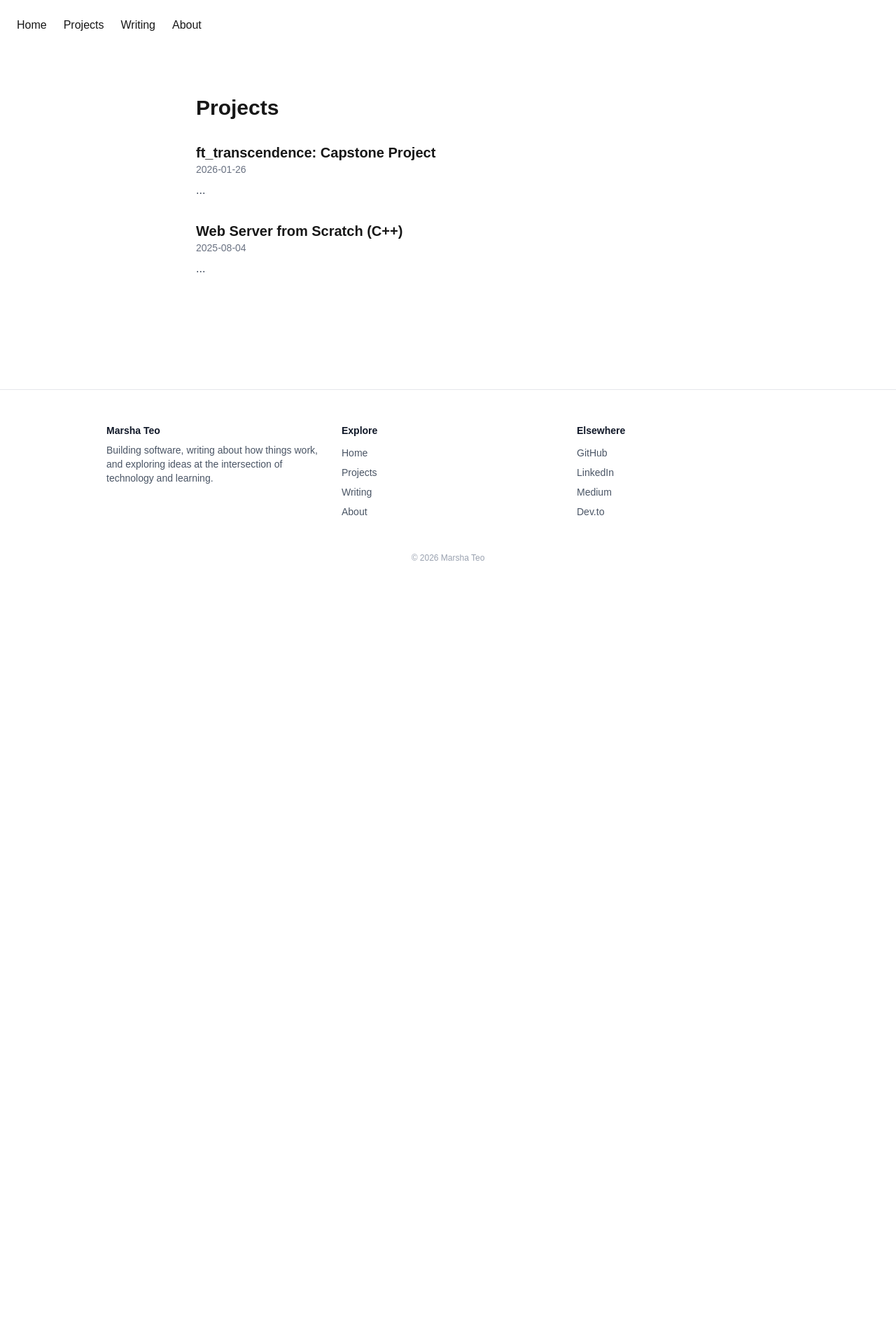
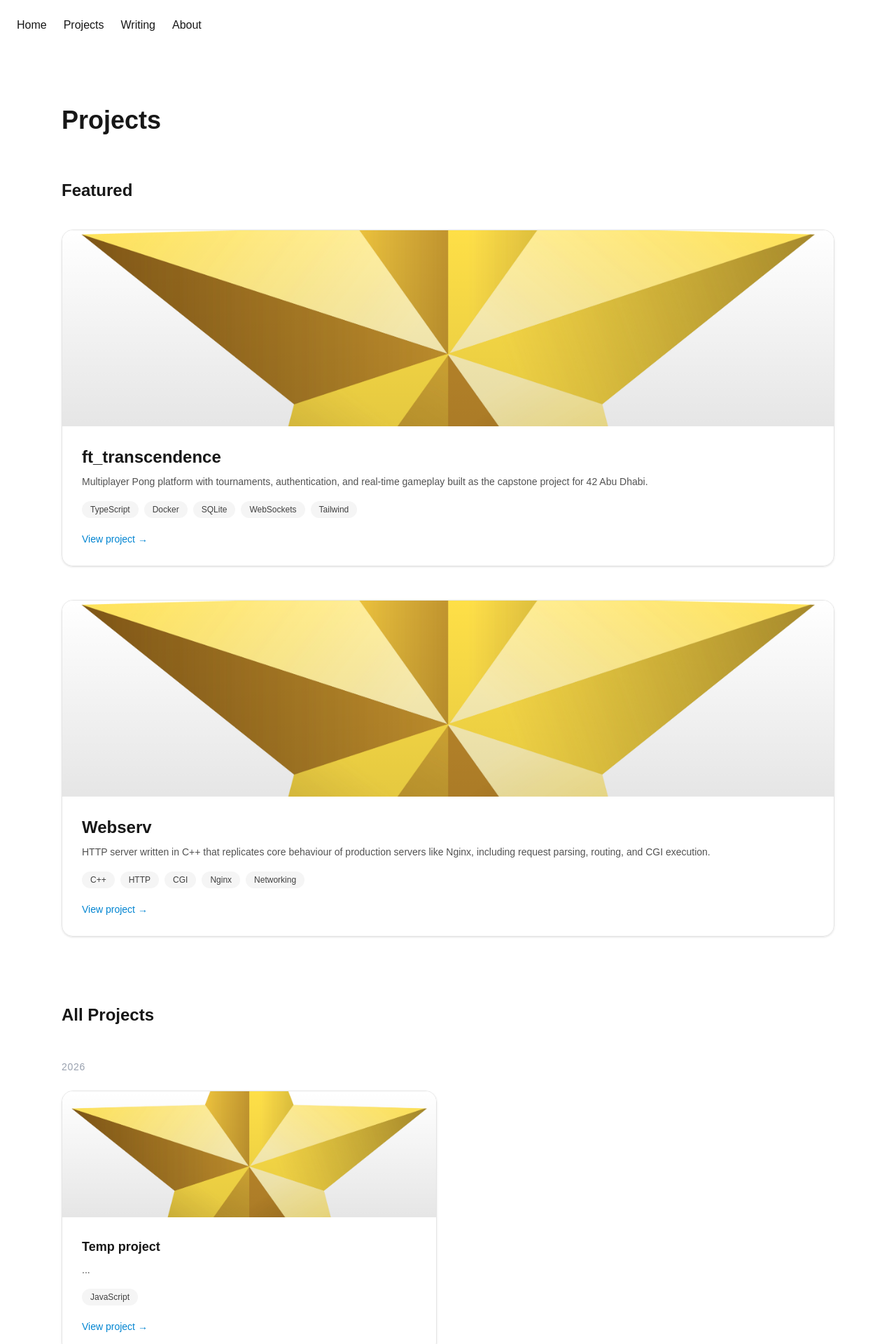
Before and after one commit to marsha-t/marsha-portfolio, a Next.js app: page /projects in a window 1280 px wide. Shown: the top 1920 px of the page at 70% size. Before the commit the page ends 829 px from the top, so only its background shows below. Built offline with nearby package versions, Linux system fonts and the light colour scheme.

Commit message:
reformat project overview page

```diff
--- a/app/projects/page.tsx
+++ b/app/projects/page.tsx
@@ -1,30 +1,93 @@
-import Link from "next/link"
-import { getAllContentMeta } from "@/lib/content"
+import { getAllContentMeta } from "@/lib/content";
+import ProjectCard from "@/components/ProjectCard";
 
 export default function ProjectsPage() {
-  const projects = getAllContentMeta("projects")
+  const projects = getAllContentMeta("projects");
+
+  // Split featured vs others
+  const featured = projects.filter((p) => p.featured);
+  const others = projects.filter((p) => !p.featured);
+
+  // Group non-featured projects by year
+  const projectsByYear = others.reduce((acc, project) => {
+    const year = project.year || "Other";
+
+    if (!acc[year]) {
+      acc[year] = [];
+    }
+
+    acc[year].push(project);
+
+    return acc;
+  }, {} as Record<string, typeof others>);
+
+  // Sort years descending
+  const sortedYears = Object.keys(projectsByYear).sort(
+    (a, b) => Number(b) - Number(a)
+  );
 
   return (
-    <main className="max-w-3xl mx-auto py-16 px-6">
-      <h1 className="text-3xl font-bold mb-8">Projects</h1>
+    <main className="max-w-6xl mx-auto py-20 px-6">
 
-      <div className="space-y-8">
-        {projects.map((project) => (
-          <article key={project.slug}>
-            <h2 className="text-xl font-semibold">
-              <Link href={`/projects/${project.slug}`}>
-                {project.title}
-              </Link>
-            </h2>
-            <p className="text-sm text-gray-500">
-              {project.date}
-            </p>
-            <p className="mt-2 text-gray-700">
-              {project.summary}
-            </p>
-          </article>
-        ))}
-      </div>
+      {/* Page title */}
+      <h1 className="text-4xl font-bold mb-16">
+        Projects
+      </h1>
+
+      {/* Featured */}
+      <section className="mb-24">
+        <h2 className="text-2xl font-semibold mb-10">
+          Featured
+        </h2>
+
+        <div className="grid gap-12">
+          {featured.map((project) => (
+            <ProjectCard
+              key={project.slug}
+              title={project.title}
+              description={project.summary}
+              image={project.image}
+              href={`/projects/${project.slug}`}
+              tech={project.tech}
+              variant="featured"
+            />
+          ))}
+        </div>
+      </section>
+
+      {/* Timeline */}
+      <section>
+        <h2 className="text-2xl font-semibold mb-12">
+          All Projects
+        </h2>
+
+        <div className="space-y-16">
+          {sortedYears.map((year) => (
+            <div key={year}>
+
+              {/* Year label */}
+              <h3 className="text-sm uppercase tracking-wider text-gray-400 mb-6">
+                {year}
+              </h3>
+
+              <div className="grid md:grid-cols-2 gap-8">
+                {projectsByYear[year].map((project) => (
+                  <ProjectCard
+                    key={project.slug}
+                    title={project.title}
+                    description={project.summary}
+                    image={project.image}
+                    href={`/projects/${project.slug}`}
+                    tech={project.tech}
+                  />
+                ))}
+              </div>
+
+            </div>
+          ))}
+        </div>
+      </section>
+
     </main>
-  )
+  );
 }
--- /dev/null
+++ b/content/projects/temp.md
@@ -0,0 +1,13 @@
+---
+title: "Temp project"
+summary: "..."
+date: "2026-03-11"
+year: 2026
+featured: false
+image: "/default.png"
+tech:
+  - JavaScript
+github: "..."
+
+---
+# Temp
--- a/content/projects/transcendence.md
+++ b/content/projects/transcendence.md
@@ -1,10 +1,19 @@
 ---
-title: "ft_transcendence: Capstone Project"
-summary: "..."
+title: "ft_transcendence"
+summary: "Multiplayer Pong platform with tournaments, authentication, and real-time gameplay built as the capstone project for 42 Abu Dhabi."
 date: "2026-01-26"
+year: 2026
 featured: true
+image: "/projects/transcendence.png"
+tech:
+  - TypeScript
+  - Docker
+  - SQLite
+  - WebSockets
+  - Tailwind
+github: "https://github.com/marsha-t/ft_transcendence"
+
 ---
-
 # ft_transcendence: Capstone Project
 
 Capstone Project for 42 Abu Dhabi
--- a/content/projects/webserv.md
+++ b/content/projects/webserv.md
@@ -1,11 +1,19 @@
 ---
-title: "Web Server from Scratch (C++)"
-summary: "..."
+title: "Webserv"
+summary: "HTTP server written in C++ that replicates core behaviour of production servers like Nginx, including request parsing, routing, and CGI execution."
 date: "2025-08-04"
+year: 2025
 featured: true
+image: "/projects/webserv.png"
+tech:
+  - C++
+  - HTTP
+  - CGI
+  - Nginx
+  - Networking
+github: "https://github.com/marsha-t/webserv"
+
 ---
 # Web Server from Scratch (C++)
 
 This project replicates core features of production servers like Nginx, giving hands-on experience in network programming, request parsing, and server design.
-
-[Github Link](https://github.com/marsha-t/webserv)
--- a/content/writing/runtime-mental-model.md
+++ b/content/writing/runtime-mental-model.md
@@ -2,7 +2,12 @@
 title: "The JavaScript Runtime: Fixing the Mental Model"
 summary: "..."
 date: "2026-03-03"
+year: 2026
 featured: true
+image: "/default.png"
+tech:
+  - JavaScript
+github: "..."
 ---
 
 # The JavaScript Runtime: Fixing the Mental Model
--- a/lib/content.ts
+++ b/lib/content.ts
@@ -11,8 +11,15 @@ export interface ContentMeta {
   title: string;
   summary: string;
   date: string;
+  year: number;
   featured: boolean;
+  image: string;
+  tech: string[];
+  github?: string;
 }
+
+// Metadata + slug
+type ContentItem = ContentMeta & { slug: string };
 
 /**
  * Return directory path for given content type
@@ -28,9 +35,9 @@ function getContentDirectory(type: ContentType) {
  * Reads all markdown files in given directory
  * Extract frontmatter with matter
  * Sort newest first
- * @returns Array of metadata
+ * @returns Array of metadata + slug
  */
-export function getAllContentMeta(type: ContentType) {
+export function getAllContentMeta(type: ContentType): ContentItem[] {
   const directory = getContentDirectory(type);
   const fileNames = fs.readdirSync(directory);
 
@@ -85,12 +92,33 @@ export async function getContentBySlug(type: ContentType, slug: string) {
  * @returns Metadata
  */
 export function getFeaturedContent(type: ContentType) {
-  return getAllContentMeta(type).filter((item) => { item.featured });
+  return getAllContentMeta(type).filter((item) => item.featured);
 }
 
 function validateMeta(data: any): ContentMeta {
-  if (!data.title || !data.date) {
-    throw new Error("Missing required frontmatter fields");
+  const requiredFields = ["title", "summary", "date", "year", "featured", "image", "tech"];
+  for (const field of requiredFields) {
+    if (data[field] === undefined) {
+      throw new Error("Missing required frontmatter fields: " + `${field}`);
+    }
   }
-  return data as ContentMeta;
+
+  if (!Array.isArray(data.tech)) {
+    throw new Error("Frontmatter 'tech' must be an array");
+  }
+
+  if (data.github && typeof data.github !== "string") {
+    throw new Error("Frontmatter 'github' must be a string");
+  }
+
+  return {
+    title: data.title,
+    summary: data.summary,
+    date: data.date,
+    featured: data.featured,
+    year: data.year,
+    image: data.image,
+    tech: data.tech,
+    github: data.github,
+  };
 }
```
Also changed, not shown: public/default.png (added).
